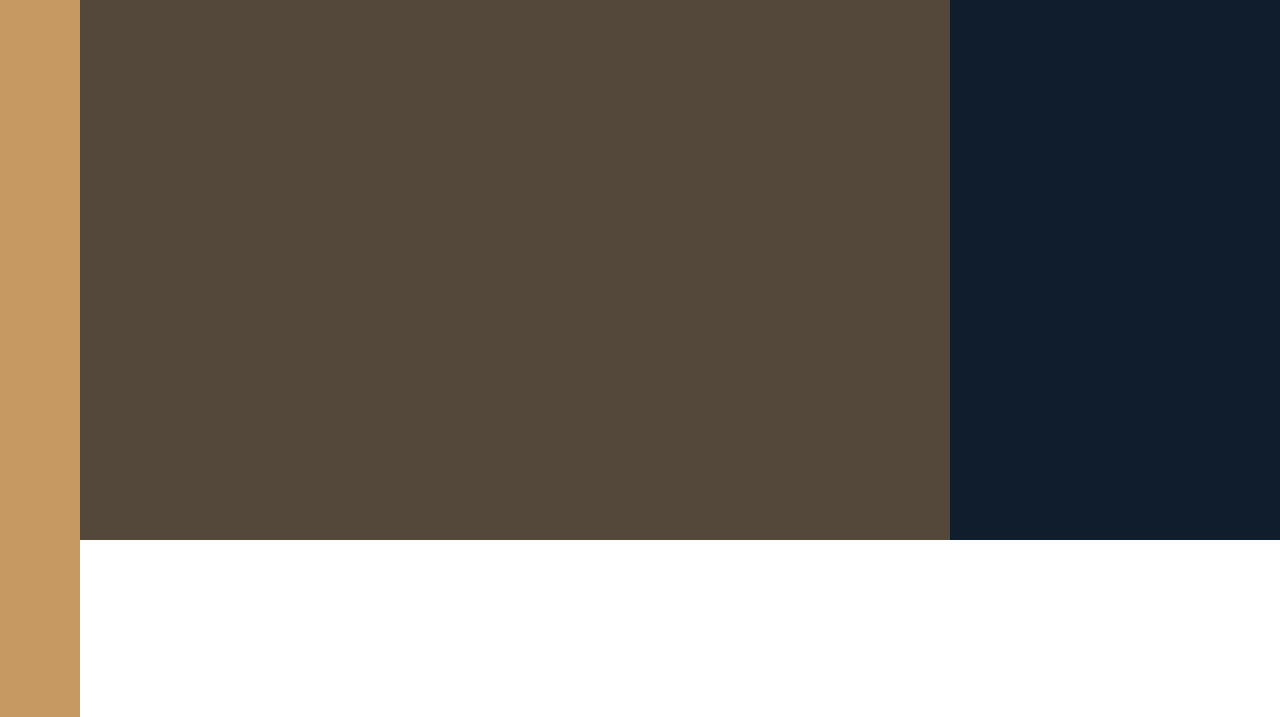
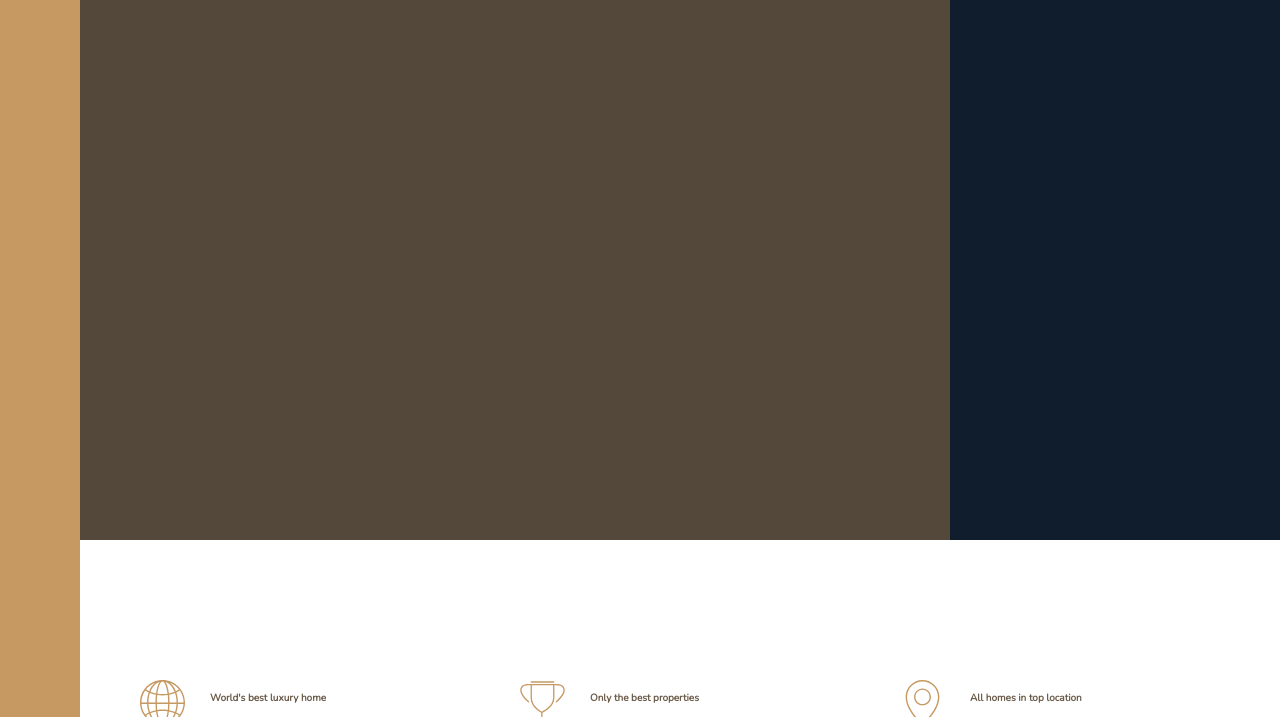
Before and after one commit to frontendnus/nexter, a website: page index.html in a window 1280 px wide. Shown: the part 100-817 px from the top of the page. Drawn offline with nearby package versions, Linux system fonts and the light colour scheme; files that its build step writes are made by us from their sources.

Commit message:
delete a testing code

```diff
--- a/sass/_base.scss
+++ b/sass/_base.scss
@@ -29,9 +29,4 @@ body {
       [col-start] minmax(min-content, 14rem) [col-end]
     )
     [center-end] minmax(6rem, 1fr) [full-end];
-
-  & > * {
-    padding: 4rem;
-    font-size: 3rem;
-  }
 }
```
